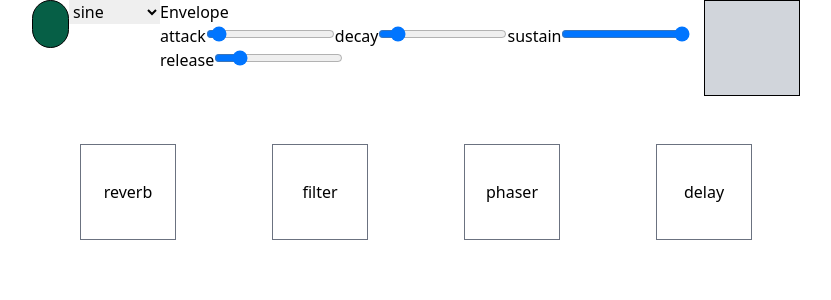
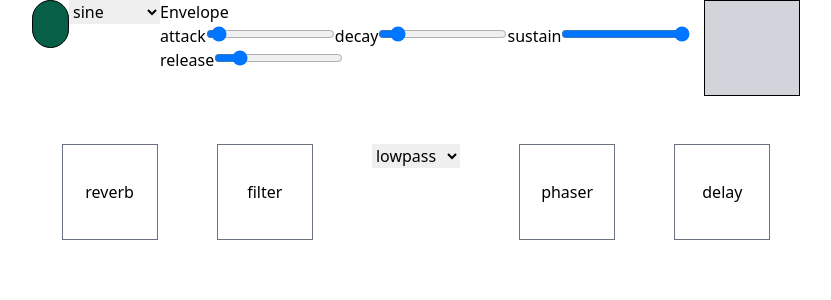
Before and after one commit to billymoroney1/synth-ui, a React (Create React App) app: page / in a window 1280 px wide. Shown: the top 300 px of the page, without its empty margins (224-1055 px from the left). Built offline with nearby package versions, Linux system fonts and the light colour scheme; some icons are missing.

Commit message:
added a drop down for filter type

```diff
--- /dev/null
+++ b/src/components/Canvas.js
@@ -0,0 +1,8 @@
+import React, { useRef, useEffect } from 'react'
+
+export default function Canvas(props) {
+
+
+
+    // return <canvas ref={canvasRef} {...props} />
+}
--- /dev/null
+++ b/src/components/Dropdown.js
@@ -0,0 +1,26 @@
+import React, {useState} from 'react'
+
+export default function WaveSelect(props) {
+
+    const list = props.options.map((option) => {
+            return <option value={option}>{option}</option>
+        })
+
+    return (
+        // <div>
+        //     <select onChange={props.handleChange}>
+        //         <option value='sine'>sine</option>
+        //         <option value='triangle'>triangle</option>
+        //         <option value='square'>square</option>
+        //         <option value='sawtooth'>sawtooth</option>
+        //     </select>
+        // </div>
+
+        <div>
+            <select name={props.name} onChange={props.handleChange}>
+                {list}
+            </select>
+        </div>
+
+    )
+}
--- a/src/components/EffectControl.js
+++ b/src/components/EffectControl.js
@@ -16,6 +16,7 @@ export default function EffectControl(props) {
             props.remove(props.name)
         }
     }
+
     //toggles classes for style
     return (
         <div className={enabled ? 'on-effect' : 'off-effect'} onClick={handleClick}>
--- a/src/components/Trigger.js
+++ b/src/components/Trigger.js
@@ -30,17 +30,17 @@ export default function Trigger(props) {
             }
         })
 
-        const wave = new Tone.Waveform(16)
+        // const wave = new Tone.Waveform(16)
 
-        synth.connect(wave)
+        // synth.connect(wave)
 
-        let myTimer = setInterval(() => {
-            console.log(wave.getValue())
-        }, 100)
+        // let myTimer = setInterval(() => {
+        //     console.log(wave.getValue())
+        // }, 100)
 
-        setTimeout(() => {
-            clearInterval(myTimer)
-        }, 2000)
+        // setTimeout(() => {
+        //     clearInterval(myTimer)
+        // }, 2000)
 
         //how chain 2 synths?
 
@@ -62,7 +62,13 @@ export default function Trigger(props) {
         }
 
         if (props.synth.includes('filter')){
-            const filter = new Tone.OnePoleFilter('400', 'lowpass').toDestination()
+            console.log('props.filter: ', props.filter)
+            let filter
+            if (props.filter === 'lowpass'){
+                filter = new Tone.OnePoleFilter('300', 'lowpass').toDestination()
+            } else if (props.filter === 'highpass'){
+                filter = new Tone.OnePoleFilter('1200', 'highpass').toDestination()
+            }
             synth.connect(filter)
         }
 
--- a/src/components/UI.js
+++ b/src/components/UI.js
@@ -2,8 +2,9 @@ import React, { useState, useEffect } from 'react'
 import MainOnOff from './MainOnOff'
 import Trigger from './Trigger'
 import EffectControl from './EffectControl'
-import WaveSelect from './WaveSelect'
+import Dropdown from './Dropdown'
 import Envelope from './Envelope'
+import Canvas from './Canvas'
 
 export default function UI() {
 
@@ -11,12 +12,19 @@ export default function UI() {
     const [synth, setSynth] = useState([])
     //keep track of waveform
     const [wave, setWave] = useState("sine")
+    //keep track of filter type
+    const [filter, setFilter] = useState("lowpass")
     //manage envelope
     const [envelope, setEnvelope] = useState([0.1, 0.2, 1.0, 0.8])
 
     //use drop down menu to change waveform
-    const waveChange = (e) => {
-        setWave(e.target.value)
+    const optionSelect = (e) => {
+        if (e.target.name === 'waveType'){
+            setWave(e.target.value)
+        } else if (e.target.name === 'filterType') {
+            setFilter(e.target.value)
+        }
+        console.log(e.target.value)
     }
 
     //helper function to pass down into effects
@@ -59,14 +67,16 @@ export default function UI() {
     return (
         <div className='flex w-3/5 m-auto flex-col space-y-12'>
             <div className='h-42 flex justify-around content-center'>
-                <Trigger synth={synth} wave={wave} envelope={envelope}/>
-                <WaveSelect handleChange={waveChange} />
+                <Trigger synth={synth} wave={wave} envelope={envelope} filter={filter} />
+                <Dropdown name='waveType' options={['sine', 'triangle', 'square', 'sawtooth']} handleChange={optionSelect} />
                 <Envelope adsrChange={adsrChange} env={envelope} />
                 <MainOnOff />
+                {/* <Canvas /> */}
             </div>
             <div className='flex justify-around'>
                 <EffectControl name={'reverb'} add={effectAdd} remove={effectRemove} />
                 <EffectControl name={'filter'} add={effectAdd} remove={effectRemove} />
+                <Dropdown name='filterType' options={['lowpass', 'highpass']} handleChange={optionSelect} />
                 <EffectControl name={'phaser'} add={effectAdd} remove={effectRemove} />
                 <EffectControl name={'delay'} add={effectAdd} remove={effectRemove} />
             </div>
--- a/src/components/WaveSelect.js
+++ /dev/null
@@ -1,20 +0,0 @@
-import React, {useState} from 'react'
-
-export default function WaveSelect(props) {
-    // need buttons to enable oscillators
-    // drop down menu to pick osc type
-    // drop down menu to pick pitch
-    // drop down menu to pick octave
-    // send this data to global 'synth' as an object?
-
-    return(
-        <div>
-            <select onChange={props.handleChange} name='osc-type'>
-                <option value='sine'>sine</option>
-                <option value='triangle'>triangle</option>
-                <option value='square'>square</option>
-                <option value='sawtooth'>sawtooth</option>
-            </select>
-        </div>
-    )
-}
```
